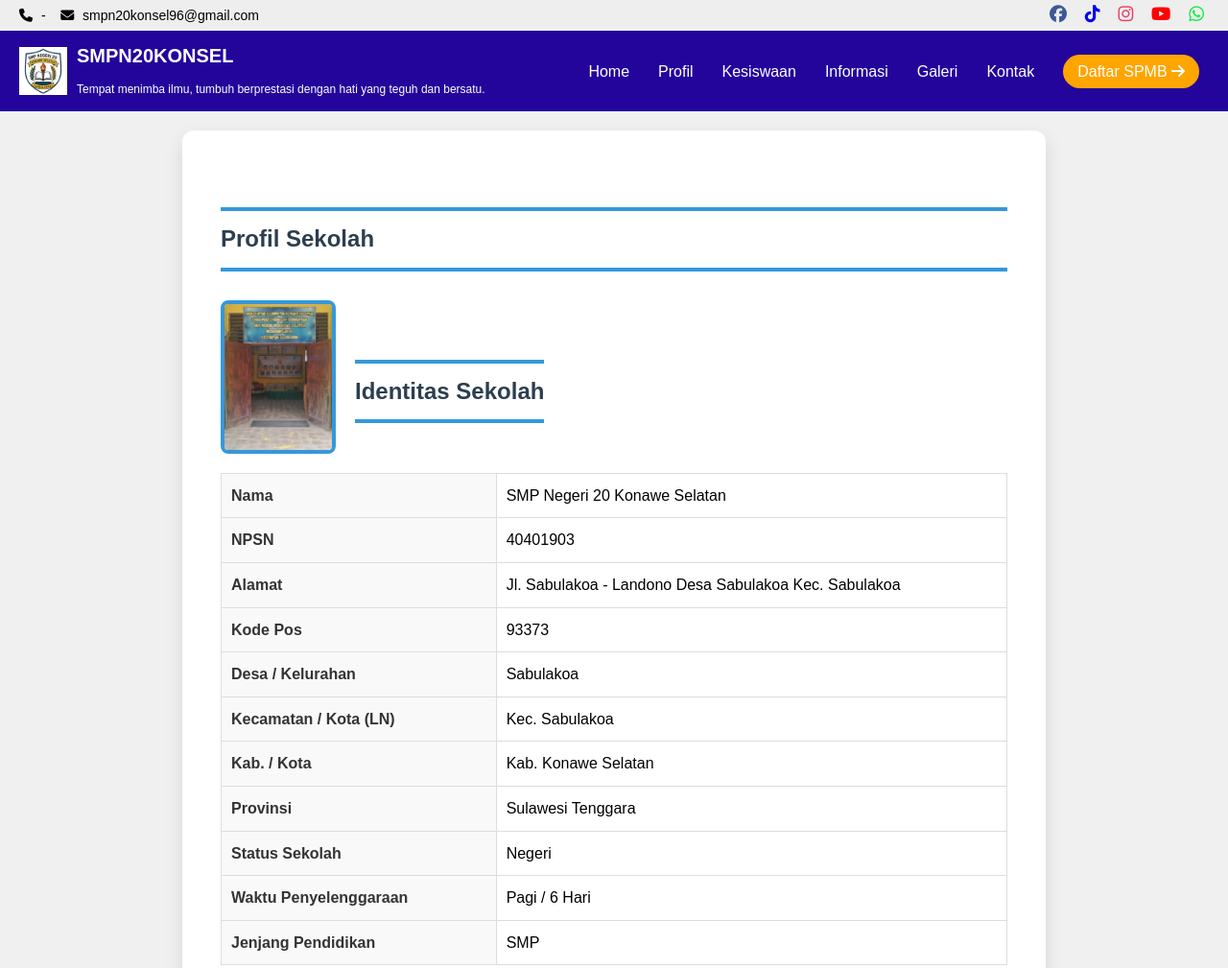
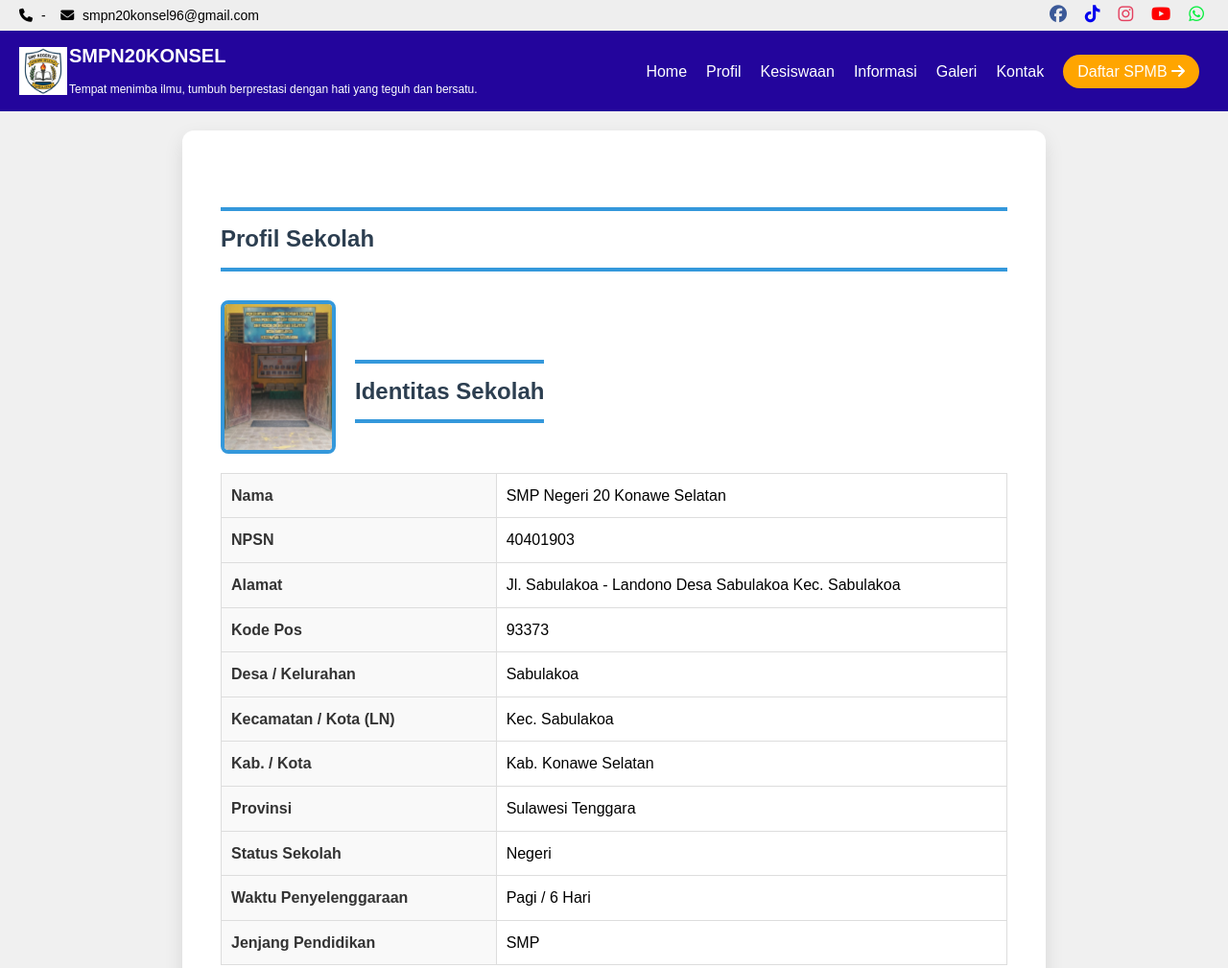
Before and after one commit to SMPN20KONSEL/SMP-Negeri-20-Konawe-Selatan, a plain HTML site: page profil.html in a window 1280 px wide. Shown: the top 1009 px of the page at 96% size. Drawn offline with Linux system fonts and the light colour scheme.

Commit message:
profil.html

```diff
--- a/profil.html
+++ b/profil.html
@@ -106,22 +106,24 @@
       <a href="https://wa.me/qr/AXZTONE55Z4YK1"><i class="fab fa-whatsapp"></i></a>
     </div>
   </div>
-  <nav>
+ <nav>
 <div class="nav-toggle" onclick="document.querySelector('.nav-links').classList.toggle('active')">
   &#9776;
 </div>
-    <div class="logo" style="display:flex;align-items:center;gap:10px;">
+    <div class="logo">
       <img src="image/Logo_transparent.png" alt="Logo" style="width:50px; background-color:white;">
-      <h2 style="margin:0; font-size:20px; color:white;">SMPN20KONSEL<br><small style="font-size:12px; font-weight:normal; color:white;"> Tempat menimba ilmu, tumbuh berprestasi dengan hati yang teguh dan bersatu.</small></h2>
+      <h2 style="margin:0; font-size:20px;">SMPN20KONSEL<br>
+        <small style="font-size:12px; font-weight:normal;">Tempat menimba ilmu, tumbuh berprestasi dengan hati yang teguh dan bersatu.</small>
+      </h2>
     </div>
-    <div class="nav-links" style="display:flex;align-items:center;flex-wrap:wrap;gap:10px;">
-      <a href="index.html" style="color:white;text-decoration:none;">Home</a>
-      <a href="profil.html" style="color:white;text-decoration:none;">Profil</a>
-      <a href="kesiswaan.html" style="color:white;text-decoration:none;">Kesiswaan</a>
-      <a href="informasi.html" style="color:white;text-decoration:none;">Informasi</a>
-      <a href="galeri.html" style="color:white;text-decoration:none;">Galeri</a>
-      <a href="kontak.html" style="color:white;text-decoration:none;">Kontak</a>
-      <a class="login-btn" href="daftar_spmb.html" style="background-color:orange;color:white;padding:5px 15px;border-radius:20px;text-decoration:none;">Daftar SPMB <i class="fas fa-arrow-right"></i></a>
+    <div class="nav-links">
+      <a href="index.html">Home</a>
+      <a href="profil.html">Profil</a>
+      <a href="kesiswaan.html">Kesiswaan</a>
+      <a href="informasi.html">Informasi</a>
+      <a href="galeri.html">Galeri</a>
+      <a href="kontak.html">Kontak</a>
+      <a class="login-btn" href="daftar_spmb.html">Daftar SPMB <i class="fas fa-arrow-right"></i></a>
     </div>
   </nav>
 </header>
```
